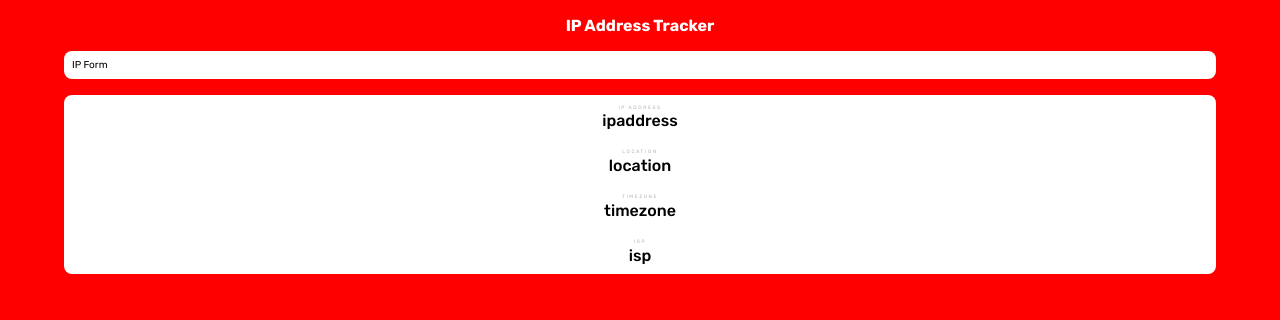
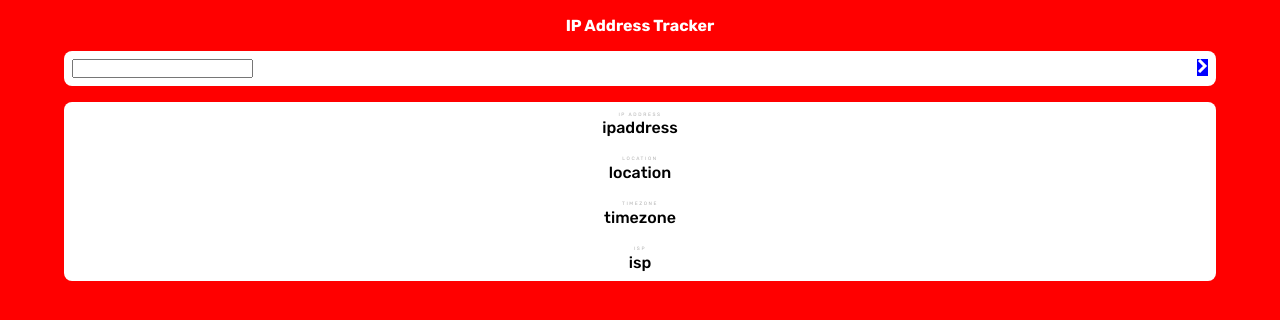
Before and after one commit to riwepo/fem-ip-address-tracker, a React (Create React App) app: page / in a window 1280 px wide. Shown: the top 320 px of the page. Built offline with nearby package versions, Linux system fonts and the light colour scheme.

Commit message:
styling the form

```diff
--- a/src/components/IpForm.js
+++ b/src/components/IpForm.js
@@ -1,13 +1,20 @@
 import React from "react";
 
 import Card from "./ui/Card";
+
+import iconArrow from "../images/icon-arrow.svg";
 
 import classes from "./IpForm.module.css";
 
 function IpForm() {
   return (
     <Card className={classes.card}>
-      <div>IP Form</div>
+      <form className={classes.form}>
+        <input />
+        <button title="submit" className={classes.button}>
+          <img src={iconArrow} alt="arrow" />
+        </button>
+      </form>
     </Card>
   );
 }
--- a/src/components/IpForm.module.css
+++ b/src/components/IpForm.module.css
@@ -0,0 +1,19 @@
+.form {
+  /* display: flex;
+  flex-direction: row;
+  justify-content: space-between; */
+  position: relative;
+}
+
+.button {
+  position: absolute;
+  top: 0;
+  right: 0;
+  border: none;
+
+  /* for some reason this doesn't work */
+  /* background-color: var(--very-dark-grey-color); */
+  background-color: blue;
+  /* background-color: black; */
+  color: var(--white-color);
+}
--- a/src/index.css
+++ b/src/index.css
@@ -17,4 +17,5 @@ body {
   --very-dark-grey-color: hsl(0, 0, 17%);
   --dark-grey-color: hsl(0, 0, 59%);
   --white-color: white;
+  --red-color: red;
 }
```
